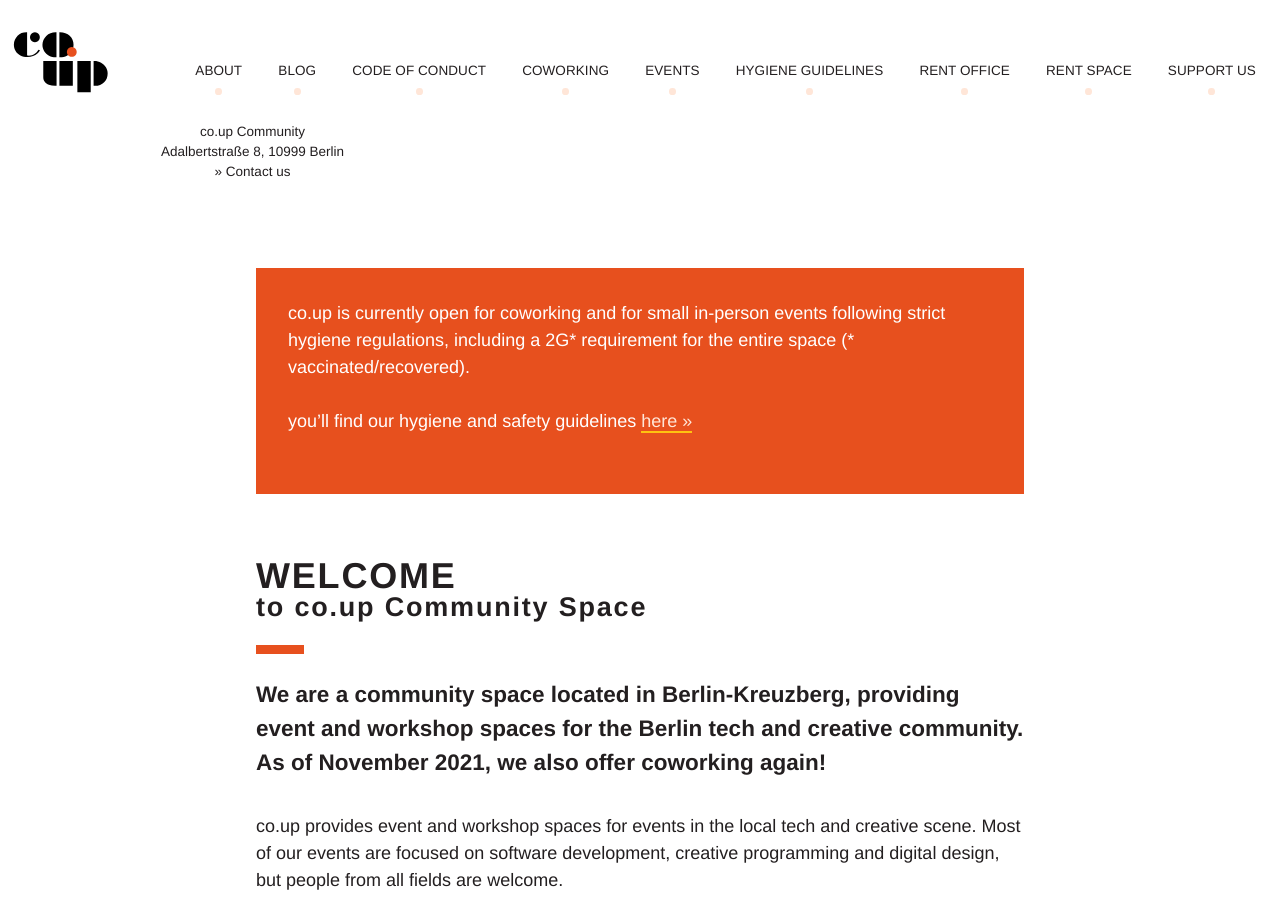
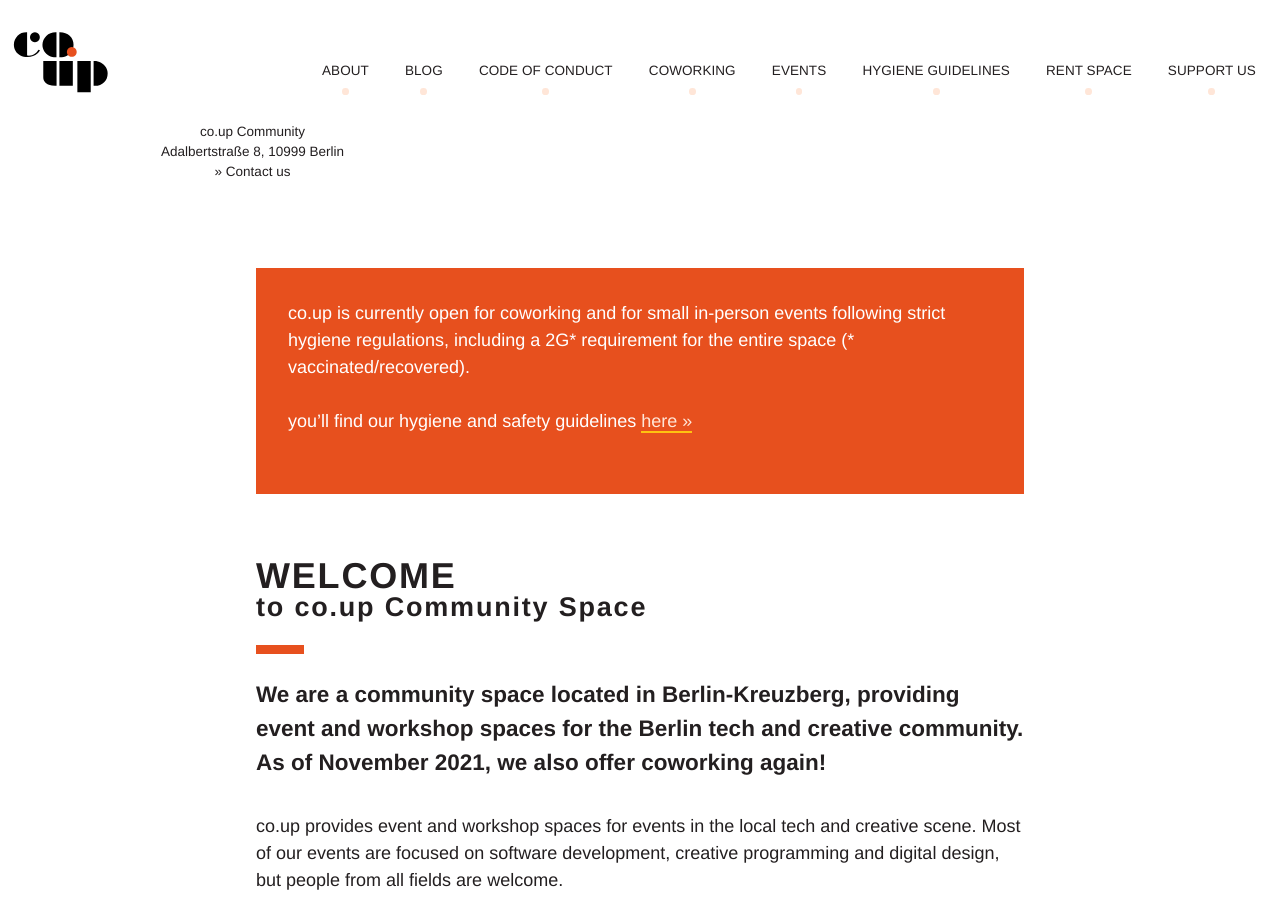
Before and after one commit to co-up/co-up.de, a Jekyll site: the page built from index.html, in a window 1280 px wide and 900 px high. Built offline with Jekyll 4.4.1, drawn with Linux system fonts in a browser that asks for light colours.

Commit message:
removed link to Rent Office from header

```diff
--- a/_includes/header.html
+++ b/_includes/header.html
@@ -13,7 +13,6 @@
       <a href="/coworking" title="Coworking">Coworking</a>
       <a href="/events" title="Events">Events</a>
       <a href="/hygiene-safety-guidelines" title="Hygiene Guidelines">Hygiene Guidelines</a>
-      <a href="/rent-office" title="Rent Office">Rent Office</a>
       <a href="/rent-space" title="Rent Space">Rent Space</a>
       <a href="/support-us" title="Support Us">Support Us</a>
 
```
